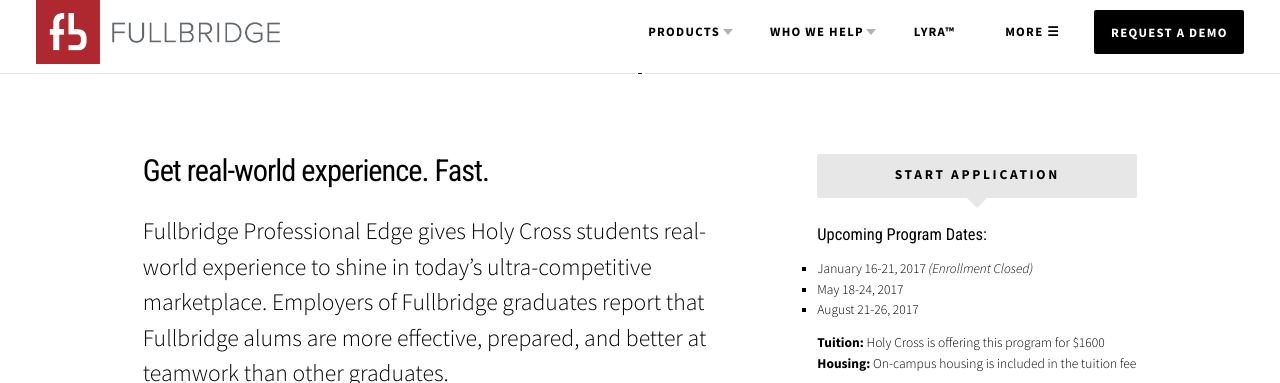
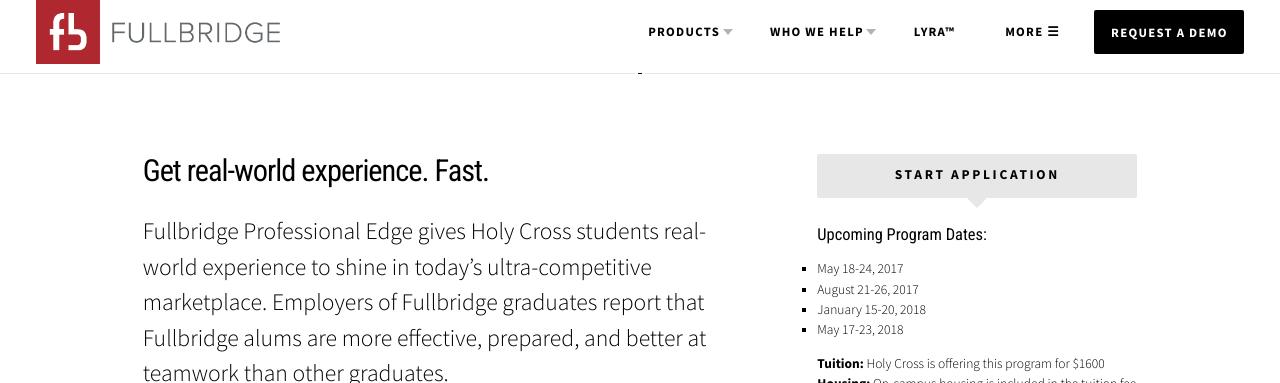
Before and after one commit to fullbridge/fullbridge.com, a Jekyll site: the page built from landing-holycross.html, in a window 1280 px wide and 900 px high, scrolled down 353 px, cut to the strip 0-383 px from the top of the window. Built offline with Jekyll 4.4.1, drawn with Linux system fonts in a browser that asks for light colours; grey boxes are pictures that could not be loaded.

Commit message:
Dates update

```diff
--- a/landing-holycross.html
+++ b/landing-holycross.html
@@ -83,9 +83,10 @@
                 <div>
                   <h4>Upcoming Program Dates:</h4>
                   <ul>
-                    <li>January 16-21, 2017 <em>(Enrollment Closed)</em></li>
                     <li>May 18-24, 2017</li>
                     <li>August 21-26, 2017</li>
+                    <li>January 15-20, 2018</li>
+                    <li>May 17-23, 2018</li>
                   </ul>
                   <p>
                     <strong>Tuition:</strong> Holy Cross is offering this program for $1600
```
Also changed, not shown: 1 other file.
